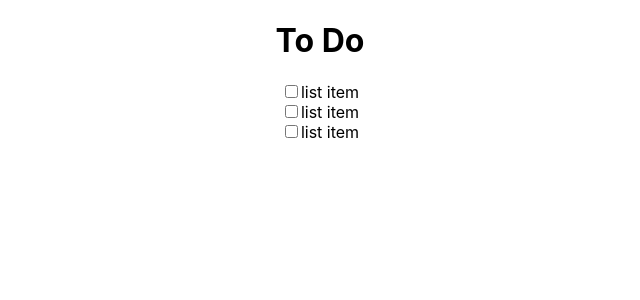
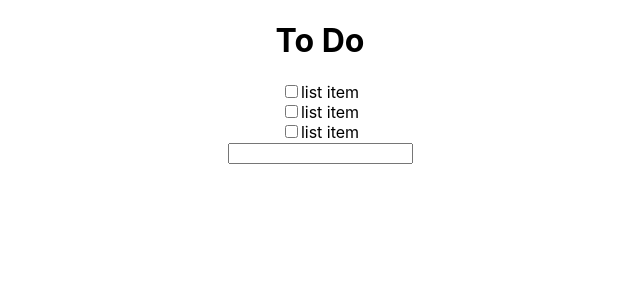
Before and after one commit to schktjm/ToDoList-react, a React (Create React App) app: page / in a window 1280 px wide. Shown: the top 300 px of the page, without its empty margins (320-960 px from the left). Built offline with nearby package versions, Linux system fonts and the light colour scheme.

Commit message:
:sparkles: add item form

```diff
--- a/src/components/List.js
+++ b/src/components/List.js
@@ -1,16 +1,16 @@
-import React from 'react';
+import React, {useState} from 'react';
 import ListItem from './ListItem';
-
-const styles = {
-    "listStyle": "none"
-};
+import ItemForm from './ListItemForm';
 
 const List = () => {
+    const [text, setText] = useState('');
     return (
         <div>
             <ListItem/>
             <ListItem/>
             <ListItem/>
+            <ItemForm text={text} setText={setText}/>
+            <div>{text}</div>
         </div>
     );
 };
--- a/src/components/ListItemForm.js
+++ b/src/components/ListItemForm.js
@@ -1 +1,11 @@
-import React, {useState} from 'react';
+import React from 'react';
+
+const ListItemForm = ({text, setText}) => {
+    return (
+        <div>
+            <input type="text" value={text} onChange={(e) => setText(e.target.value)}/>
+        </div>
+    );
+};
+
+export default ListItemForm;
```
